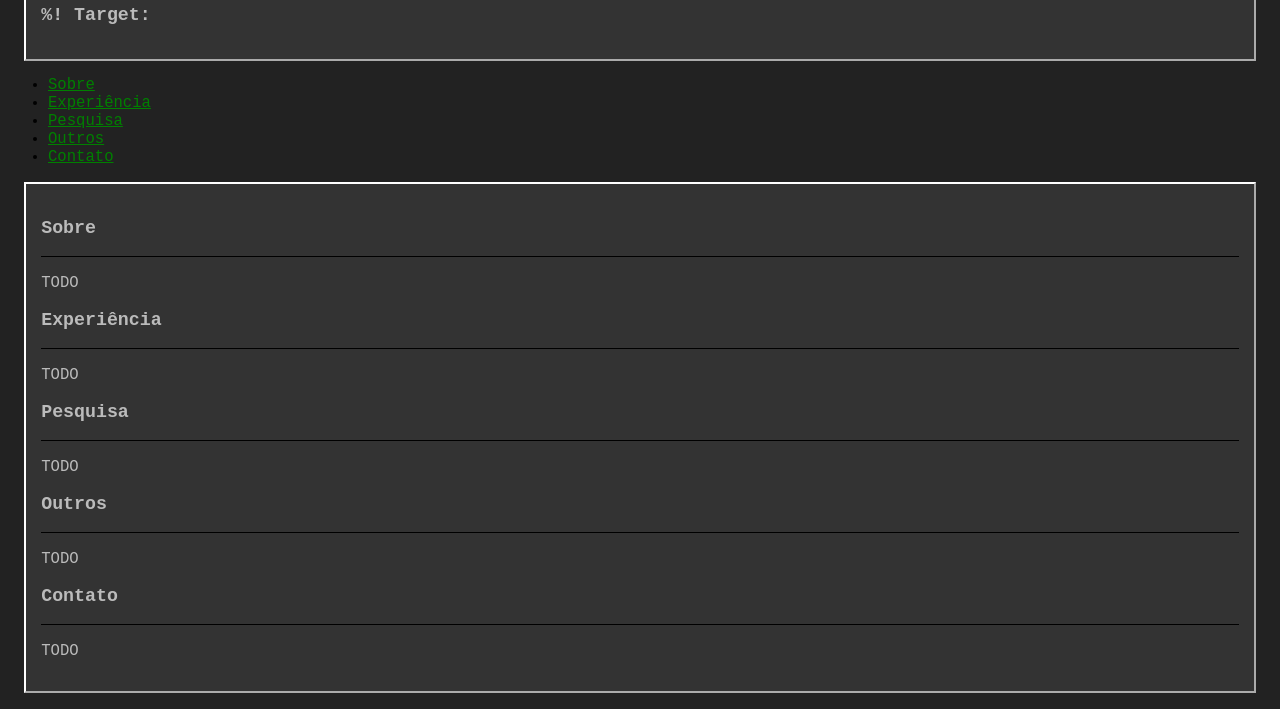
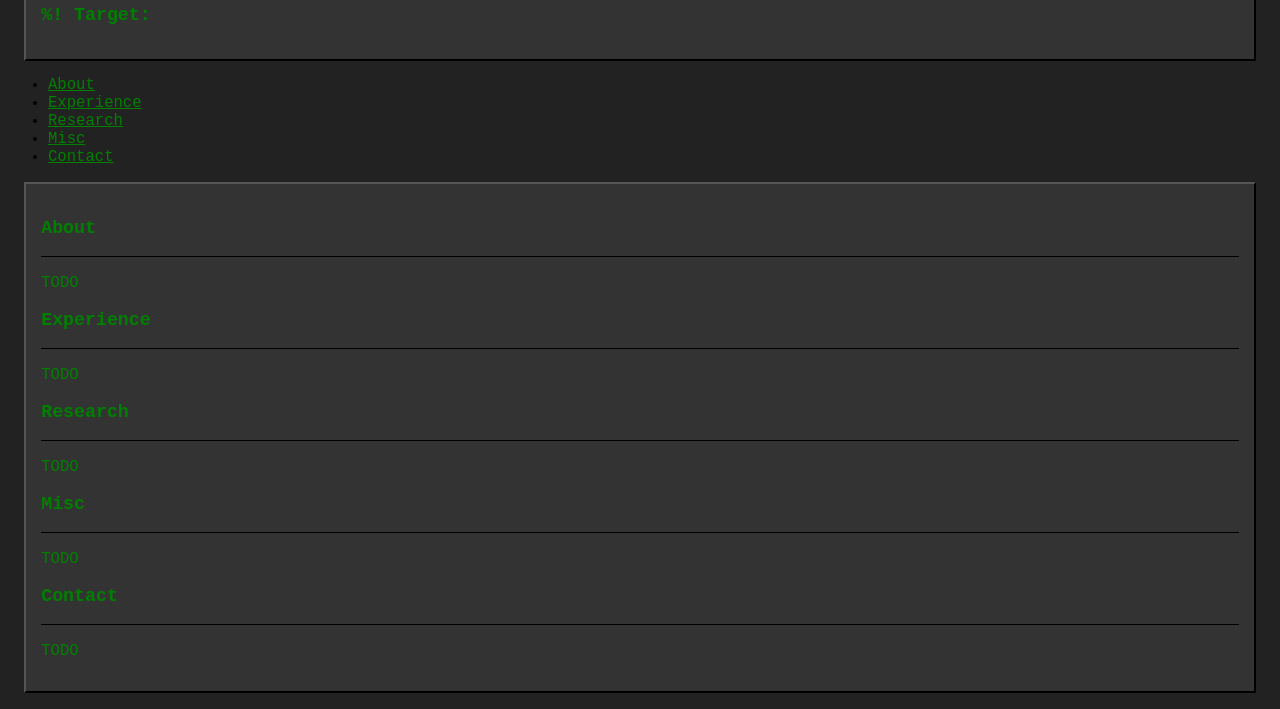
Before and after one commit to gcleite/gcleite.github.io, a plain HTML site: page index.html in a window 1280 px wide. Shown: the part 105-814 px from the top of the page. Drawn offline with Linux system fonts and the light colour scheme.

Commit message:
update css

```diff
--- a/index.html
+++ b/index.html
@@ -4,29 +4,29 @@
 <!DOCTYPE html PUBLIC "-//W3C//DTD XHTML 1.0 Transitional//EN" "http://www.w3.org/TR/xhtml1/DTD/xhtml1-transitional.dtd">
 <html xmlns="http://www.w3.org/1999/xhtml">
 <head>
-<title>Guilherme Leite</title>
+<title>Guilherme Leite.</title>
 <meta name="generator" content="http://txt2tags.org" />
 <link rel="stylesheet" type="text/css" href="main.css" />
 </head>
 <body>
 
 <div class="header" id="header">
-<h1>Guilherme Leite</h1>
+<h1>Guilherme Leite.</h1>
 <h3>%! Target:</h3>
 </div>
 
 <div class="toc">
 
       <ul>
-      <li><a href="#toc1">Sobre</a>
+      <li><a href="#toc1">About</a>
       </li>
-      <li><a href="#toc2">Experiência</a>
+      <li><a href="#toc2">Experience</a>
       </li>
-      <li><a href="#toc3">Pesquisa</a>
+      <li><a href="#toc3">Research</a>
       </li>
-      <li><a href="#toc4">Outros</a>
+      <li><a href="#toc4">Misc</a>
       </li>
-      <li><a href="#toc5">Contato</a>
+      <li><a href="#toc5">Contact</a>
       </li>
       </ul>
 
@@ -34,7 +34,7 @@
 <div class="body" id="body">
 
 <a id="toc1" name="toc1"></a>
-<h3>Sobre</h3>
+<h3>About</h3>
 
 <hr class="light" />
 
@@ -43,7 +43,7 @@ TODO
 </p>
 
 <a id="toc2" name="toc2"></a>
-<h3>Experiência</h3>
+<h3>Experience</h3>
 
 <hr class="light" />
 
@@ -52,7 +52,7 @@ TODO
 </p>
 
 <a id="toc3" name="toc3"></a>
-<h3>Pesquisa</h3>
+<h3>Research</h3>
 
 <hr class="light" />
 
@@ -61,7 +61,7 @@ TODO
 </p>
 
 <a id="toc4" name="toc4"></a>
-<h3>Outros</h3>
+<h3>Misc</h3>
 
 <hr class="light" />
 
@@ -70,7 +70,7 @@ TODO
 </p>
 
 <a id="toc5" name="toc5"></a>
-<h3>Contato</h3>
+<h3>Contact</h3>
 
 <hr class="light" />
 
--- a/main.css
+++ b/main.css
@@ -3,9 +3,9 @@
  ***************************************************************/
 
 #header, #body, #footer, #toc {
-    border:             2px outset #fff;
+    border:             2px outset #555;
     background-color:   #333;
-    color:              #bbb;
+    color:              green;
     margin:             1em;
     padding:            1em;
 }
@@ -32,8 +32,8 @@ a {
 
 img {
     padding:            2px;
-    border:             2px outset #fff;
-    background-color:   #fff;
+    border:             2px outset #555;
+    background-color:   #555;
     color:              #000;
     height:             8em;
     float:              left;
@@ -43,16 +43,16 @@ img {
 
 pre {
     padding:            1em;
-    border:             2px outset #fff;
+    border:             2px outset #555;
     background-color:   #444;
-    color:              #bbb;
+    color:              green;
     max-width: fit-content;
 }
 
 object {
     padding:            2px;
-    border:             2px outset #fff;
-    background-color:   #fff;
+    border:             2px outset #555;
+    background-color:   #555;
     color:              #000;
     float:              right;
     margin-left:        1em;
```
Also changed, not shown: 1 other file.
